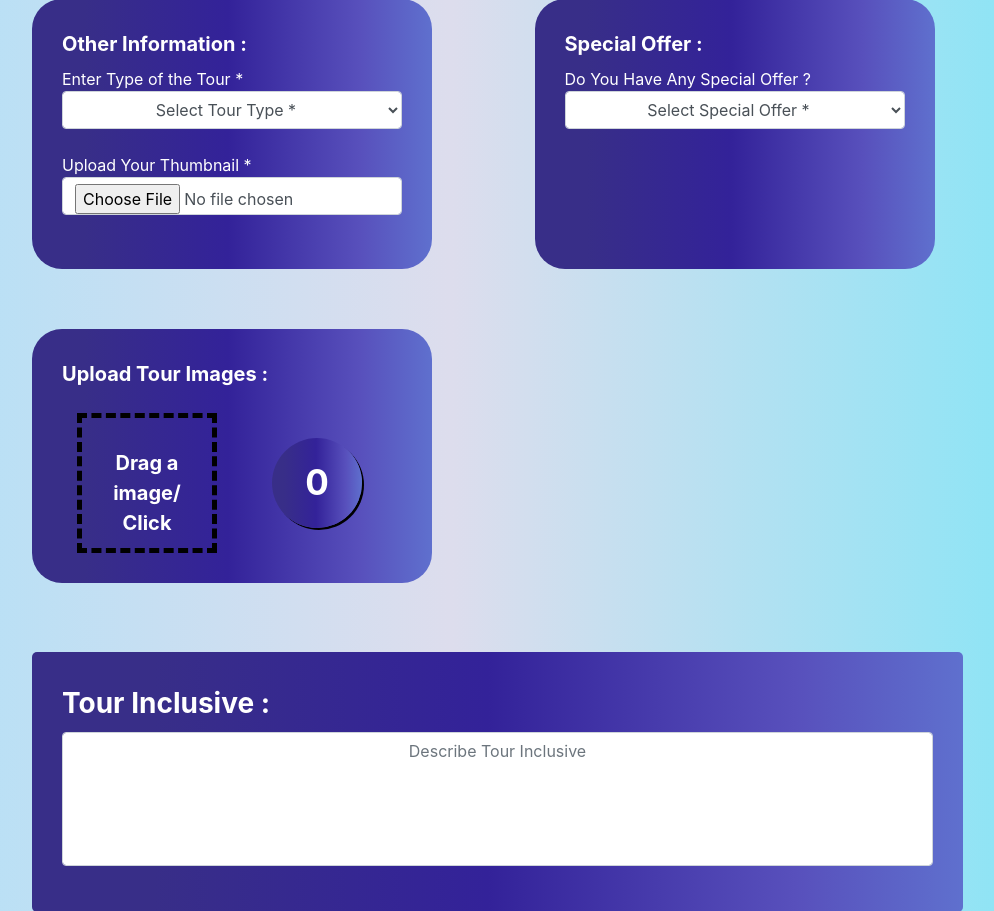
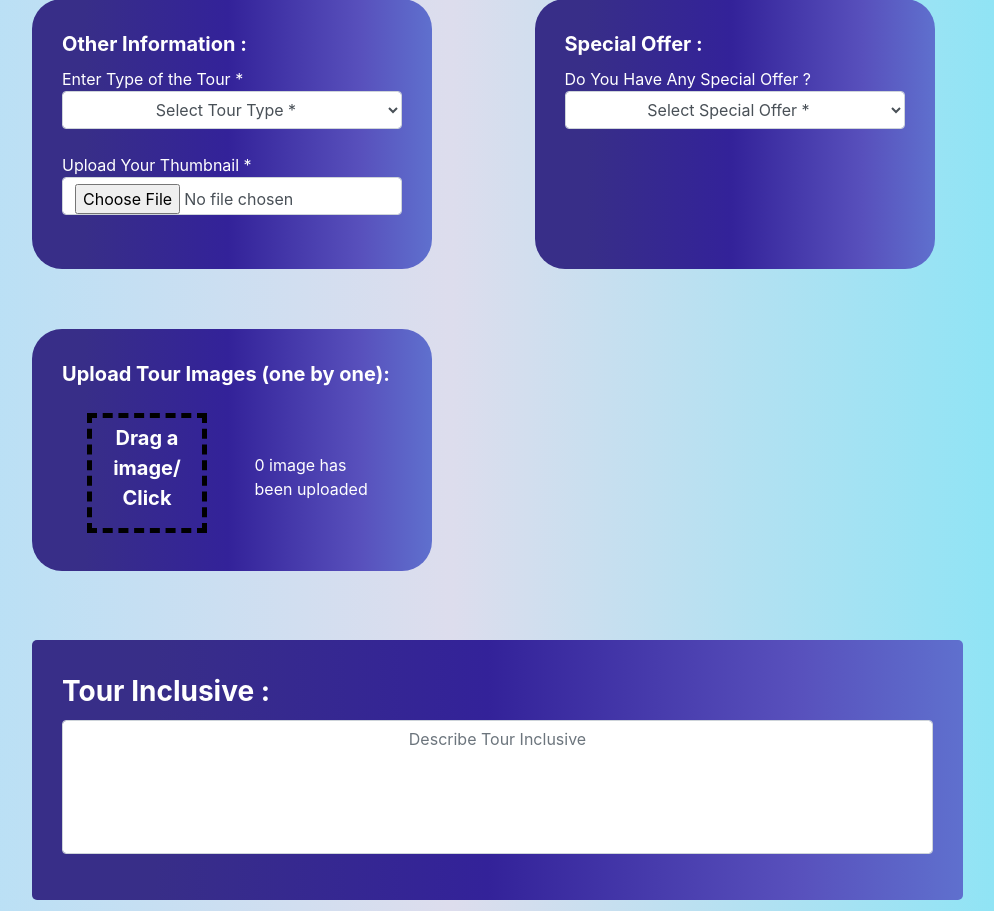
Before and after one commit to iamsaptorshe07/MAKSCUBE-TRAV-MAKS, a Django app: template templates/travelagency/travelagent_home.html in a window 1280 px wide. Shown: the part 859-1770 px from the top of the page, without its empty margins (278-1272 px from the left). Run offline with Django 3.2, Linux system fonts and the light colour scheme; the template is opened without the code that fills it, so the values that code supplies are empty; some libraries are stand-ins or nearby versions.

Commit message:
te_home update

```diff
--- a/templates/travelagency/travelagent_home.html
+++ b/templates/travelagency/travelagent_home.html
@@ -409,18 +409,38 @@
 		top: 0;
 		left: 0;
 		opacity: 0;
-		width: 140px;
-		height: 140px;
+		width: 120px;
+		height: 120px;
 		display: none;
 	}
 	.spimgs{
 		position: relative;
-		width: 140px;
-		height: 140px;
+		width: 125px;
 		display: flex;
 		align-items: center;
 		flex-flow: column;
 		justify-content: space-around;
+	}
+	.sp1img{
+		top: 0;
+		left: 0;
+		width: 120px;
+		height: 120px;
+		display: none;
+	}
+	.sp1img img{
+		position: absolute;
+		left: 0;
+		top: 0;
+		width: 120px;
+		height: 120px;
+		border-radius: 4px;
+	}
+	.spimgs p{
+		margin: 0 0 0 0;
+	}
+	.spimgs .spimgnum p{
+		margin: 0;
 	}
 	.cdimages{
 		display: flex;
@@ -441,32 +461,14 @@
 		justify-content: center;
 	}
 	.upload_img1_L{
-		width: 140px;
-		height: 140px;
-		padding: 30px;
+		width: 120px;
+		height: 120px;
+		padding: 5px;
 		text-align: center;
 		display: none;
 		align-items: center;
 		justify-content: center;
 		border: 5px dashed black;
-	}
-	.spimgnum{
-		width: 90px;
-		height: 90px;
-		display: flex;
-		align-items: center;
-		justify-content: center;
-		flex-flow: column;
-		font-size: 35px;
-		font-weight: bolder;
-		border-radius: 50%;
-		background: linear-gradient(90deg, rgba(56,46,136,1) 13%, rgba(51,34,153,1) 49%,
-			rgba(88,80,188,1) 82%, rgba(95,112,206,1) 100%);
-		box-shadow: 2px 2px black;
-	}
-	.spimgnum p{
-		font-size: 20px;
-		font-weight: normal;
 	}
 </style>
 
@@ -622,7 +624,7 @@
 				</li>
 			</div>
 			<div class="cd">
-				<label>Upload Tour Images :</label><br>
+				<label>Upload Tour Images (one by one):</label><br>
 				<div class="cdimages pt-3">
 					<div class="spimgs">
 						<label for="upload_img1" class="upload_img1_L upload_img1_L1" id="label_img1">
@@ -655,10 +657,16 @@
 							Drag a image/ Click
 						</label>
 						<input type="file" accept='image/*' name="image6" id="upload_img6" class="form-control spimg"/>
+
+						<button type="button" onclick="anotherSpimg();">Add Another Image</button>
 					</div>
 					<div class="spimgs">
-						<span class="spimgnum">0</span>
-						<button type="button" onclick="anotherSpimg();">Add Another Image</button>
+						<div class="sp1img">
+							<img src="#" alt="Tour Images" id="blah" />
+						</div>
+						<p>
+							<span class="spimgnum">0 image has been uploaded</span>
+						</p>
 					</div>
 				</div>
 			</div>
@@ -881,7 +889,7 @@
 			},
 			'change':function(){
 				dropzoneImg1.style.borderColor='green';
-				document.querySelector('.spimgnum').innerHTML = '1';
+				document.querySelector('.spimgnum').innerHTML = '1 image has been uploaded';
 				spbtn.style.display='flex';
 			}
 		})
@@ -895,7 +903,7 @@
 			},
 			'change':function(){
 				dropzoneImg2.style.borderColor='green';
-  				document.querySelector('.spimgnum').innerHTML = '2';
+  				document.querySelector('.spimgnum').innerHTML = '2 images have been uploaded';
 			}
 		})
 		.on('dragleave dragexit', function() {
@@ -908,7 +916,7 @@
 			},
 			'change':function(){
 				dropzoneImg3.style.borderColor='green';
-  				document.querySelector('.spimgnum').innerHTML = '3';
+  				document.querySelector('.spimgnum').innerHTML = '3 images have been uploaded';
 			}
 		})
 		.on('dragleave dragexit', function() {
@@ -921,7 +929,7 @@
 			},
 			'change':function(){
 				dropzoneImg4.style.borderColor='green';
-  				document.querySelector('.spimgnum').innerHTML = '4';
+  				document.querySelector('.spimgnum').innerHTML = '4 images have been uploaded';
 			}
 		})
 		.on('dragleave dragexit', function() {
@@ -934,7 +942,7 @@
 			},
 			'change':function(){
 				dropzoneImg5.style.borderColor='green';
-  				document.querySelector('.spimgnum').innerHTML = '5';
+  				document.querySelector('.spimgnum').innerHTML = '5 images have been uploaded';
 			}
 		})
 		.on('dragleave dragexit', function() {
@@ -947,7 +955,7 @@
 			},
 			'change':function(){
 				dropzoneImg6.style.borderColor='green';
-  				document.querySelector('.spimgnum').innerHTML = '6<p>(MAX)</p>';
+  				document.querySelector('.spimgnum').innerHTML = '6 (MAX) images have been uploaded';
 				spbtn.style.display='none';
 			}
 		})
@@ -958,8 +966,27 @@
 		upload_img1.style.display='block';
 		dropzoneImg1.style.display='block';
 	});
+
+	document.querySelectorAll('.spimg').forEach(function(el){
+		el.addEventListener('change',function(){
+			readURL(this);
+		});
+	})
+	function readURL(input) {
+		if (input.files && input.files[0]) {
+			var reader = new FileReader();
+			reader.onload = function(e) {
+				$('#blah').attr('src', e.target.result);
+				$('.sp1img').addClass('d-flex');
+			}
+			reader.readAsDataURL(input.files[0]);
+		}
+	}
+
 	function anotherSpimg(){
 		var num=document.querySelector('.spimgnum').innerHTML;
+		// console.log(num,num[0]);
+		num=num[0];
 		var num1=parseInt(num)+1;
 		var label='label_img'+num;
 		var nextlabel='label_img'+num1;
```
